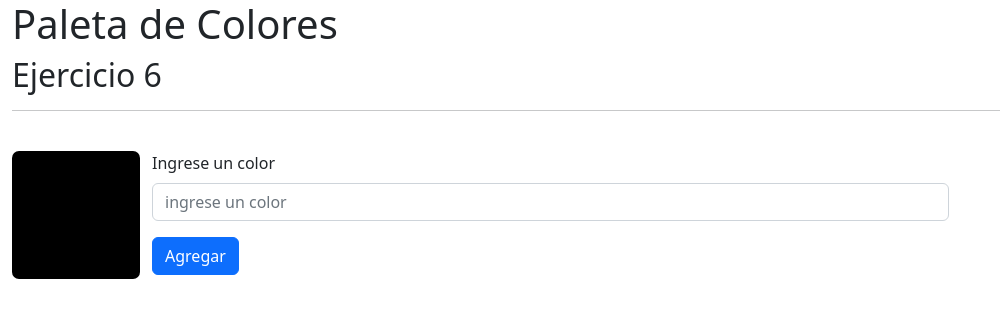
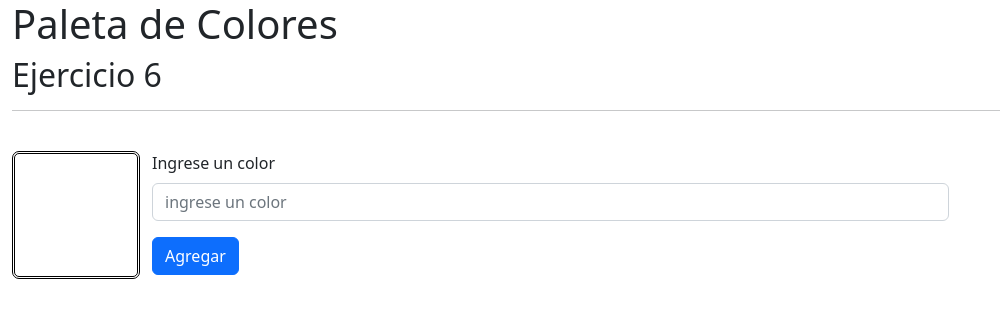
Before and after one commit to carlosmsx/c2i-Tp-React-Ejercicio6, a React (Create React App) app: page / in a window 1280 px wide. Shown: the top 318 px of the page, without its empty margins (0-1000 px from the left). Built offline with nearby package versions, Linux system fonts and the light colour scheme; a web font is replaced by a local one.

Commit message:
agregado state para guardar el color

```diff
--- a/package.json
+++ b/package.json
@@ -9,6 +9,7 @@
     "bootstrap": "^5.2.0",
     "react": "^18.2.0",
     "react-bootstrap": "^2.5.0",
+    "react-color": "^2.19.3",
     "react-dom": "^18.2.0",
     "react-scripts": "5.0.1",
     "web-vitals": "^2.1.4"
--- a/src/components/Formulario.jsx
+++ b/src/components/Formulario.jsx
@@ -1,18 +1,37 @@
-import React from "react";
+import React, {useState} from "react";
 import './formulario.css';
 import { Form, Button } from 'react-bootstrap';
+// import { SketchPicker } from 'react-color'
+import ListaColores from "./ListaColores";
 
 const Formulario = () => {
+
+    const colorNombre = ['blanco','negro','rojo','azul','amarillo','verde','celeste','violeta','gris','naranja'];
+    const colorRGB = ['#ffffff', '#000000', '#ff0000', '#0000ff', '#ffff00', '#00ff00', '#00ffff', '#8000ff', '#808080', '#ff8000'];
+
+    const [colorIngresado, setColorIngresado] = useState(0);
+
+    const colorChange = (e)=>{
+        let color = e.target.value;
+        let posicion = colorNombre.indexOf(color);
+
+        if (posicion !== -1)
+        {
+
+        }
+    }
+
     return (
         <div className="container-fluid pt-4 row">
             <div className="muestraClass col-4"></div>
-            <Form className="col-8">
+            <Form className="pb-5 col-8">
                 <Form.Group className="mb-3" controlId="formColor">
+                    {/* <SketchPicker/> */}
                     <Form.Label>Ingrese un color</Form.Label>
                     <Form.Control
                         type="text"
                         placeholder="ingrese un color"
-                        // onChange={(e) => setTarea({ nombre: e.target.value.trimStart(), descripcion: tarea.descripcion })}
+                        onChange={(e) => colorChange(e)}
                         // value={tarea.nombre}
                     />
                 </Form.Group>
@@ -20,6 +39,8 @@ const Formulario = () => {
                     Agregar
                 </Button>
             </Form>
+            <hr/>
+            <ListaColores/>
         </div>
     );
 };
--- /dev/null
+++ b/src/components/ListaColores.jsx
@@ -0,0 +1,11 @@
+import React from 'react';
+
+const ListaColores = () => {
+    return (
+        <div>
+
+        </div>
+    );
+};
+
+export default ListaColores;
--- a/src/components/formulario.css
+++ b/src/components/formulario.css
@@ -1,6 +1,9 @@
 .muestraClass
 {
-    background-color: black;
+    background-color: white;
+    border-color: black;
+    border-style: double;
+    border-width: 3px;
     border-radius: 7px;
     width: 8rem;
     height: 8rem;
```
Also changed, not shown: 2 other files (tests, documents, lock files or other folders).
